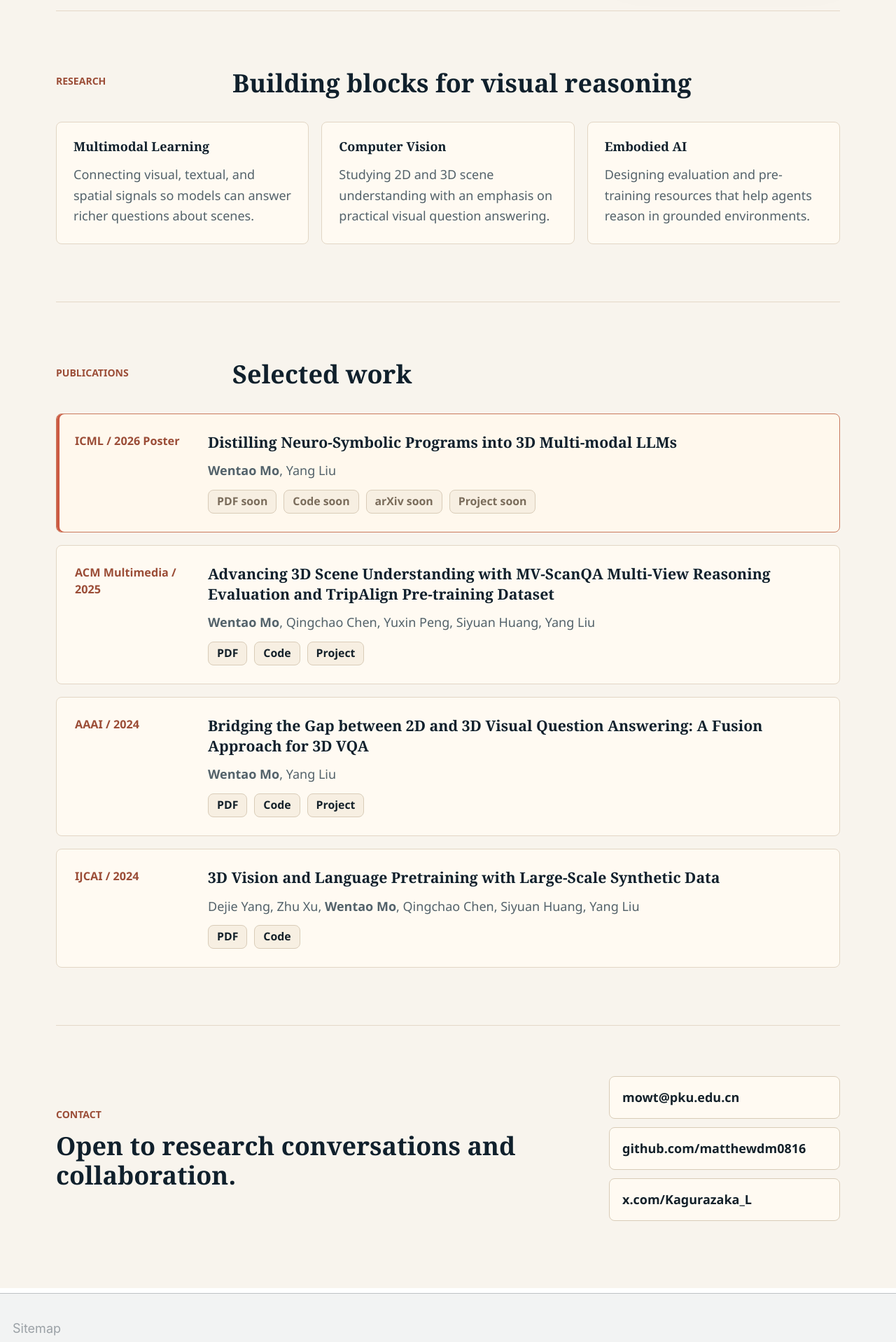
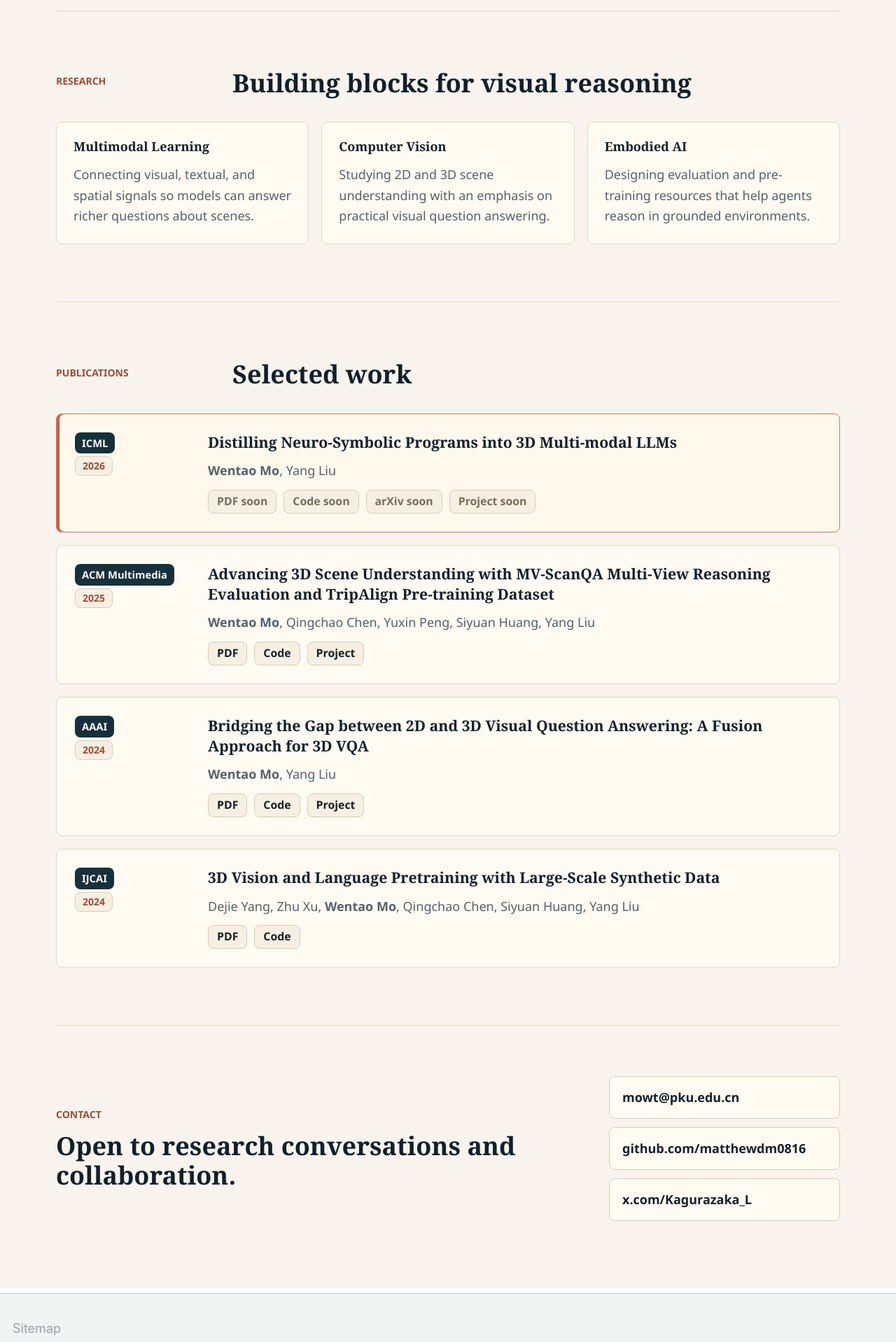
Before and after one commit to matthewdm0816/matthewdm0816.github.io, a Jekyll site: the page built from _pages/about.md, in a window 1280 px wide. Shown: the part 747-2665 px from the top of the page at 70% size. Built offline with Jekyll 4.4.1, drawn with Linux system fonts in a browser that asks for light colours.

Commit message:
Refine publication venue badges

```diff
--- a/_pages/about.md
+++ b/_pages/about.md
@@ -78,7 +78,10 @@ redirect_from:
 
     <div class="publication-list">
       <article class="publication-card publication-card--featured">
-        <div class="publication-card__meta">ICML / 2026 Poster</div>
+        <div class="publication-card__meta">
+          <span class="publication-card__venue">ICML</span>
+          <span class="publication-card__year">2026</span>
+        </div>
         <h3>Distilling Neuro-Symbolic Programs into 3D Multi-modal LLMs</h3>
         <p><strong>Wentao Mo</strong>, Yang Liu</p>
         <div class="publication-card__links">
@@ -90,7 +93,10 @@ redirect_from:
       </article>
 
       <article class="publication-card">
-        <div class="publication-card__meta">ACM Multimedia / 2025</div>
+        <div class="publication-card__meta">
+          <span class="publication-card__venue">ACM Multimedia</span>
+          <span class="publication-card__year">2025</span>
+        </div>
         <h3>Advancing 3D Scene Understanding with MV-ScanQA Multi-View Reasoning Evaluation and TripAlign Pre-training Dataset</h3>
         <p><strong>Wentao Mo</strong>, Qingchao Chen, Yuxin Peng, Siyuan Huang, Yang Liu</p>
         <div class="publication-card__links">
@@ -101,7 +107,10 @@ redirect_from:
       </article>
 
       <article class="publication-card">
-        <div class="publication-card__meta">AAAI / 2024</div>
+        <div class="publication-card__meta">
+          <span class="publication-card__venue">AAAI</span>
+          <span class="publication-card__year">2024</span>
+        </div>
         <h3>Bridging the Gap between 2D and 3D Visual Question Answering: A Fusion Approach for 3D VQA</h3>
         <p><strong>Wentao Mo</strong>, Yang Liu</p>
         <div class="publication-card__links">
@@ -112,7 +121,10 @@ redirect_from:
       </article>
 
       <article class="publication-card">
-        <div class="publication-card__meta">IJCAI / 2024</div>
+        <div class="publication-card__meta">
+          <span class="publication-card__venue">IJCAI</span>
+          <span class="publication-card__year">2024</span>
+        </div>
         <h3>3D Vision and Language Pretraining with Large-Scale Synthetic Data</h3>
         <p>Dejie Yang, Zhu Xu, <strong>Wentao Mo</strong>, Qingchao Chen, Siyuan Huang, Yang Liu</p>
         <div class="publication-card__links">
--- a/assets/css/home.css
+++ b/assets/css/home.css
@@ -203,9 +203,33 @@
 }
 
 .publication-card__meta {
+  align-self: start;
+  display: inline-grid;
+  gap: 4px;
   grid-row: span 3;
+  justify-items: start;
+}
+
+.publication-card__venue,
+.publication-card__year {
+  border-radius: 8px;
+  font-weight: 800;
+  line-height: 1;
+}
+
+.publication-card__venue {
+  padding: 8px 10px;
+  background: #16313c;
+  color: #fff8ed;
+  font-size: 0.82rem;
+}
+
+.publication-card__year {
+  padding: 6px 10px;
+  border: 1px solid #d9ccb8;
+  background: #f7efe2;
   color: #9b4d37;
-  font-size: 0.9rem;
+  font-size: 0.78rem;
   font-weight: 700;
 }
 
```
